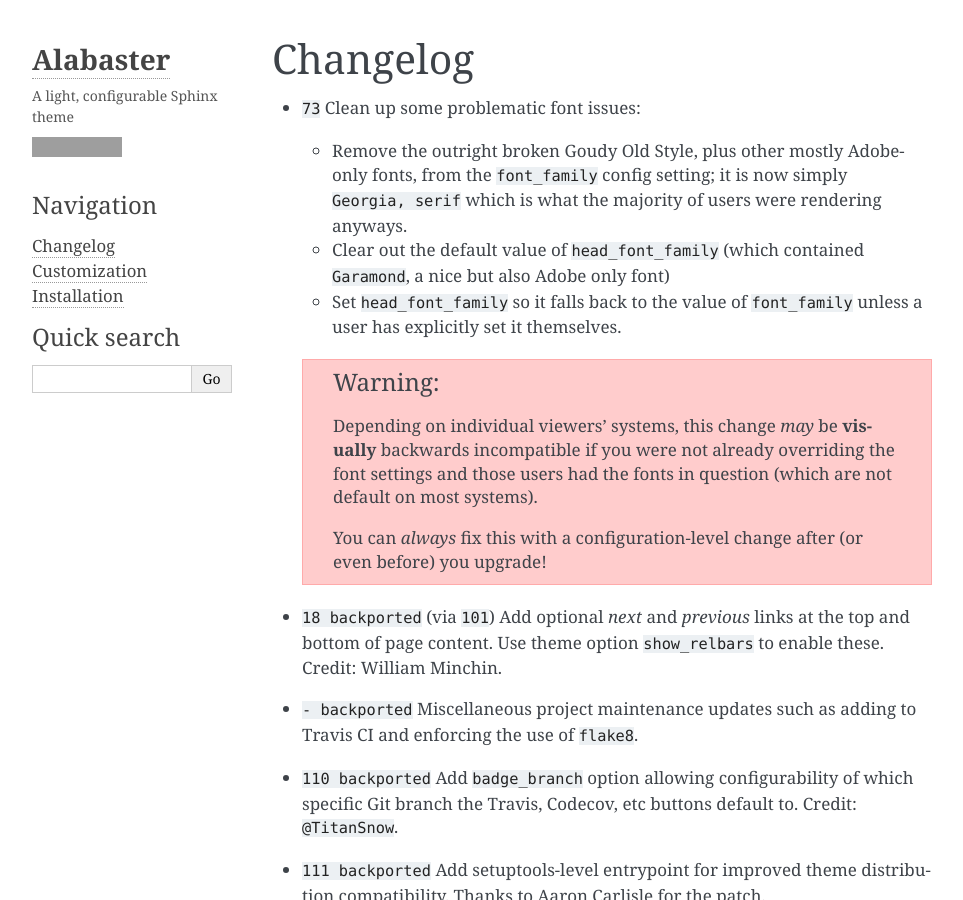
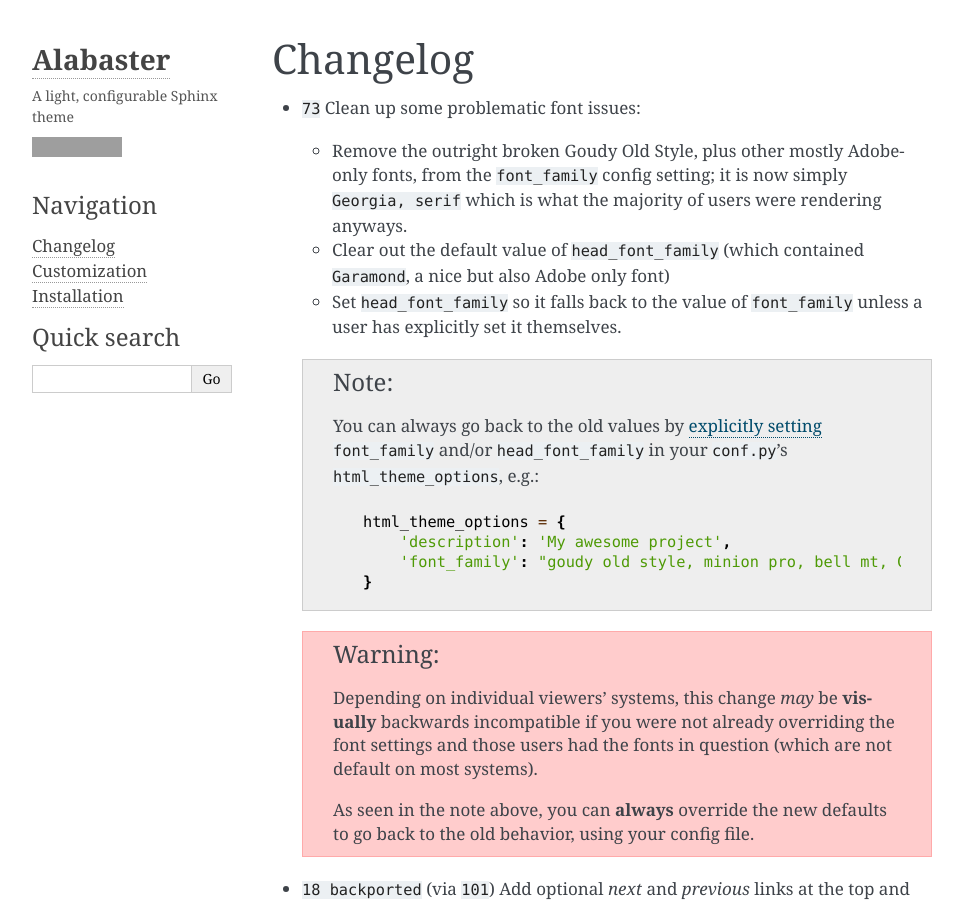
Before and after one commit to sphinx-doc/alabaster, a Sphinx documentation site: the page built from docs/changelog.rst, in a window 1280 px wide and 900 px high. Shown: the whole window, without its empty margins (148-1111 px from the left). Built offline with Sphinx 7.4.7, drawn with Linux system fonts in a browser that asks for light colours; cross-references to code outside the pages are shown as plain code; grey boxes are pictures that could not be loaded.

Commit message:
Be really explicit about how users can go back to old font settings
Re #73

```diff
--- a/docs/changelog.rst
+++ b/docs/changelog.rst
@@ -12,14 +12,24 @@ Changelog
   - Set ``head_font_family`` so it falls back to the value of ``font_family``
     unless a user has explicitly set it themselves.
 
+  .. note::
+    You can always go back to the old values by :ref:`explicitly setting
+    <theme-options>` ``font_family`` and/or ``head_font_family`` in your
+    ``conf.py``'s ``html_theme_options``, e.g.::
+
+        html_theme_options = {
+            'description': 'My awesome project',
+            'font_family': "goudy old style, minion pro, bell mt, Georgia, Hiragino Mincho Pro, serif",
+        }
+
   .. warning::
     Depending on individual viewers' systems, this change *may* be **visually**
     backwards incompatible if you were not already overriding the font
     settings and those users had the fonts in question (which are not default
     on most systems).
 
-    You can *always* fix this with a configuration-level change after (or even
-    before) you upgrade!
+    As seen in the note above, you can **always** override the new defaults to
+    go back to the old behavior, using your config file.
 
 * :feature:`18 backported` (via :issue:`101`) Add optional *next* and
   *previous* links at the top and bottom of page content. Use theme option
```
